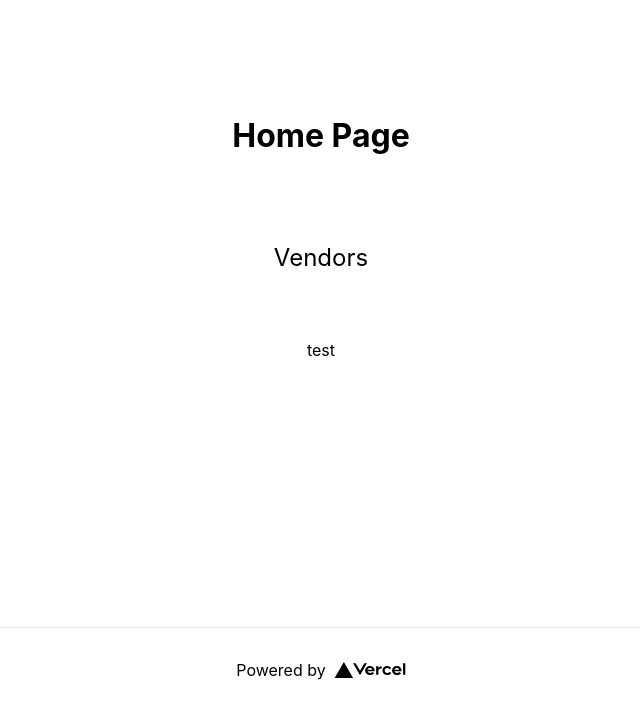
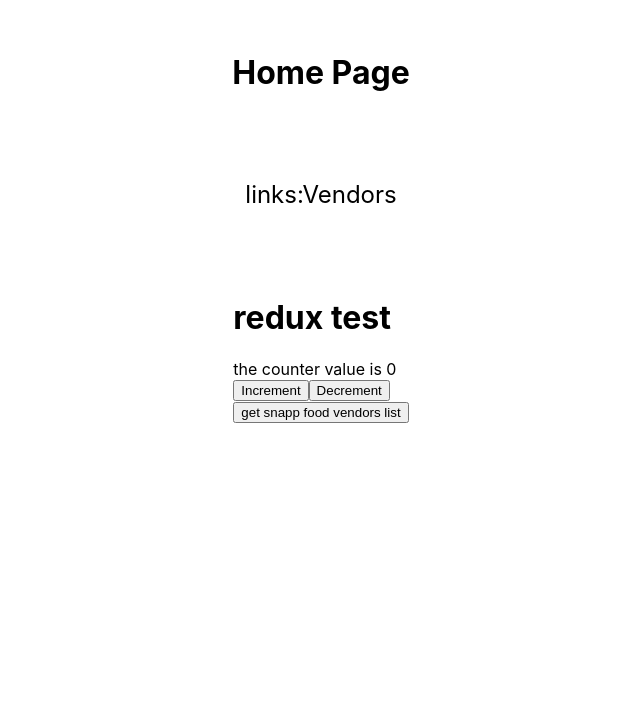
Before and after one commit to TahereGmi/technical-blog, a Next.js app: page / in a window 1280 px wide. Shown: the part 173-885 px from the top of the page, without its empty margins (319-959 px from the left). After the commit the page ends 800 px from the top, so only its background shows below. Built offline with nearby package versions, Linux system fonts and the light colour scheme.

Commit message:
feat: config redux and add jest

```diff
--- /dev/null
+++ b/helpers/API.ts
@@ -0,0 +1,11 @@
+import axios from "axios";
+
+const BASE_URL = 'https://snappfood.ir/mobile/v3/'
+
+const API = axios.create({baseURL: BASE_URL });
+
+API.interceptors.request.use((req) => {
+    return req;
+});
+
+export default API
--- a/pages/_app.tsx
+++ b/pages/_app.tsx
@@ -1,8 +1,13 @@
 import '../styles/globals.css'
 import type { AppProps } from 'next/app'
+import { store } from '../store/store'
+import { Provider } from 'react-redux'
 
 const App = ({ Component, pageProps }: AppProps) => {
-  return <Component {...pageProps} />
+  return (
+    <Provider store={store}>
+      <Component {...pageProps} />
+    </Provider>)
 }
 
 export default App
--- a/pages/index.tsx
+++ b/pages/index.tsx
@@ -1,9 +1,15 @@
 import Head from 'next/head'
-import Image from 'next/image'
 import Link from 'next/link'
+import { useSelector, useDispatch } from 'react-redux'
+import { increment, decrement, selectedValue } from '../store/reducers/counterReducer'
+import { getVendors } from '../store/reducers/vendorsReducer'
+import type {} from 'redux-thunk/extend-redux';
+
 import styles from '../styles/Home.module.css'
 
 const Home = () => {
+  const count = useSelector(selectedValue)
+  const dispatch = useDispatch()
   return (
     <div className={styles.container}>
       <Head>
@@ -18,26 +24,23 @@ const Home = () => {
         </h1>
 
         <p className={styles.description}>
+          links:
           <Link
             href='/vendors'>
             Vendors
           </Link>
         </p>
-        <span>test</span>
+        <div>
+          <h1>redux test</h1>
+          <span>the counter value is {count}</span>
+          <br />
+          <button onClick={() => dispatch(increment())}>Increment</button>
+          <button onClick={() => dispatch(decrement())}>Decrement</button>
+          <br />
+          <button onClick={() => dispatch(getVendors({ page: 0, page_size:10, lat: 35.754, long: 51.328 }))}>get snapp food vendors list</button>
+        </div>
       </main>
 
-      <footer className={styles.footer}>
-        <a
-          href="https://vercel.com?utm_source=create-next-app&utm_medium=default-template&utm_campaign=create-next-app"
-          target="_blank"
-          rel="noopener noreferrer"
-        >
-          Powered by{' '}
-          <span className={styles.logo}>
-            <Image src="/vercel.svg" alt="Vercel Logo" width={72} height={16} />
-          </span>
-        </a>
-      </footer>
     </div>
   )
 }
--- /dev/null
+++ b/store/reducers/counterReducer.ts
@@ -0,0 +1,31 @@
+import { createSlice, createAsyncThunk, createAction } from '@reduxjs/toolkit'
+import { RootState } from '../store'
+
+export interface CounterState {
+  value: number
+}
+
+const initialState: CounterState = {
+  value: 0,
+}
+
+export const counterSlice = createSlice({
+  name: 'counter',
+  initialState,
+  reducers: {
+    increment: (state) => {
+      state.value += 1
+    },
+    decrement: (state) => {
+      state.value -= 1
+    },
+  },
+})
+
+// Action Creators are generated or each case reducer function
+export const { increment, decrement } = counterSlice.actions
+
+// Selector
+export const selectedValue = (state: RootState) => state.counter.value
+
+export default counterSlice.reducer
--- /dev/null
+++ b/store/reducers/vendorsReducer.ts
@@ -0,0 +1,41 @@
+import { createSlice, createAsyncThunk } from '@reduxjs/toolkit'
+import { RootState } from '../store'
+import API from '../../helpers/API'
+
+export interface IVendors {
+    result: any
+}
+
+export interface IQueryParams {
+    page: number,
+    page_size: number,
+    lat: number,
+    long: number
+}
+
+const initialState: IVendors = {
+    result: {},
+}
+
+export const getVendors = createAsyncThunk(
+  "restaurant/vendors-list",
+  async (params: IQueryParams) => {
+    const res = await API.get(`restaurant/vendors-list?page=${params.page}&page_size=${params.page_size}0&lat=${params.lat}&long=${params.long}`);
+    return res;
+  }
+);
+
+export const vendorsSlice = createSlice({
+  name: 'vendors',
+  initialState,
+  reducers: {},
+  extraReducers: (builder) => {
+    builder.addCase(getVendors.fulfilled, (state, action) => {
+      state.result = action.payload
+    })
+  },
+})
+
+export const selectedValue = (state: RootState) => state.vendors.result
+
+export default vendorsSlice.reducer
--- /dev/null
+++ b/store/store.ts
@@ -0,0 +1,15 @@
+import { configureStore } from '@reduxjs/toolkit'
+import counterReducer from './reducers/counterReducer'
+import vendorsReducer from './reducers/vendorsReducer'
+
+export const store = configureStore({
+  reducer: {
+    counter: counterReducer,
+    vendors: vendorsReducer
+  },
+})
+
+// Infer the `RootState` and `AppDispatch` types from the store itself
+export type RootState = ReturnType<typeof store.getState>
+// Inferred type: {posts: PostsState, comments: CommentsState, users: UsersState}
+export type AppDispatch = typeof store.dispatch
--- /dev/null
+++ b/types/counter.ts
@@ -0,0 +1,3 @@
+export interface CounterState {
+    value: number
+}
```
Also changed, not shown: package.json (+7 -0 lines), 1 other file (tests, documents, lock files or other folders).
